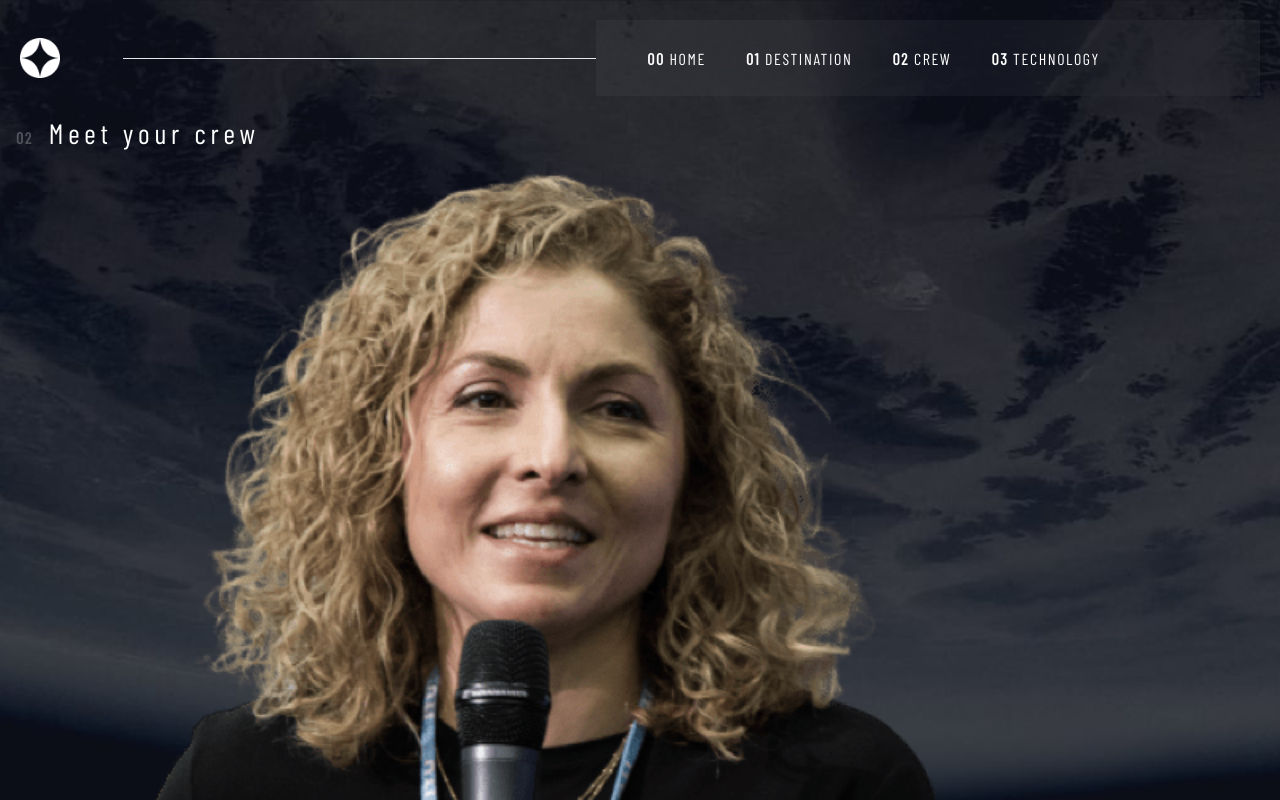
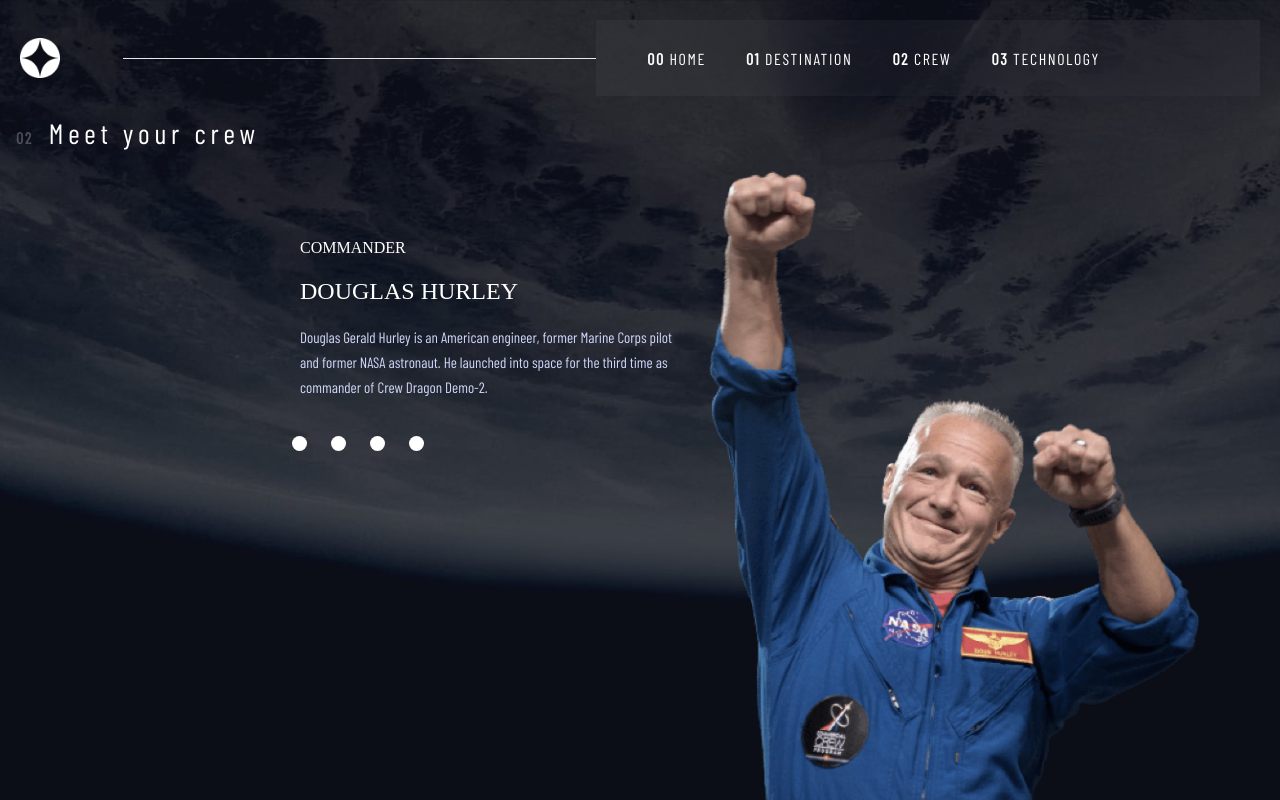
Before and after one commit to INIstheguyy/space-tourism-landing-page, a React (Create React App) app: page /crew in a window 1280 px wide. Shown: the top 800 px of the page. Built offline with nearby package versions, Linux system fonts and the light colour scheme; a web font is replaced by a local one.

Commit message:
further commit

```diff
--- a/src/components/Crew/Crew.jsx
+++ b/src/components/Crew/Crew.jsx
@@ -1,67 +1,110 @@
-import Navbar from "../Navbar";
-import './Crew.css'
-import { useState } from 'react'
-import crew1 from '../assets/crew/image-anousheh-ansari.png'
-// import { Link } from 'react-router-dom';
+import React, { useState } from 'react';
+import Navbar from '../Navbar';
+import './Crew.css';
+import crew4 from '../assets/crew/image-anousheh-ansari.png';
+import crew1 from '../assets/crew/image-douglas-hurley.png'
+import crew2 from '../assets/crew/image-mark-shuttleworth.png'
+import crew3 from '../assets/crew/image-victor-glover.png'
+import CrewLayout from './CrewLayout';
+import { crew } from '../consts/constant';
 
 const Crew = () => {
-    const [selectedCrew, setSelectedCrew] = useState('one')
+  const [selectedCrew, setSelectedCrew] = useState('one');
+
   function toggleCrewImage() {
-        if(selectedCrew === "one"){
-            return(
+    if (selectedCrew === 'one') {
+      return (
         <div>
           <img className="w-full h-full" src={crew1} alt="" />
-                    <hr className="bg-slate-50 h-[70%]"/>
+          <hr className="bg-slate-50 h-[70%]" />
         </div>
-            )
-        }else if(selectedCrew === "two"){
-            return(
-                <div>
-                    <img className="w-full h-full" src={crew1} alt="" />
-                </div>
-            )
-        }else if(selectedCrew === "three"){
-            return(
-                <div>
-                    <img className="w-full h-full" src={crew1} alt="" />
-                </div>
-            )
-        }else if(selectedCrew === "four"){
-            return(
-                <div>
-                    <img className="w-full h-full" src={crew1} alt="" />
-                </div>
-            )
+      );
+    } else if (selectedCrew === 'two') {
+      return <img className="w-full h-full" src={crew2} alt="" />;
+    } else if (selectedCrew === 'three') {
+      return <img className="w-full h-full" src={crew3} alt="" />;
+    } else if (selectedCrew === 'four') {
+      return <img className="w-full h-full" src={crew4} alt="" />;
     }
   }
+
+  function toggleCrewInfo() {
+    if (selectedCrew === 'one') {
       return (
-        <div className=" crew-desktop w-full h-full">
-            <Navbar/>
+        <CrewLayout
+          name={crew.one.name}
+          role={crew.one.role}
+          description={crew.one.bio}
+        />
+      );
+    } else if (selectedCrew === 'two') {
+      return (
+        <CrewLayout
+          name={crew.two.name}
+          role={crew.two.role}
+          description={crew.two.bio}
+        />
+      );
+    } else if (selectedCrew === 'three') {
+      return (
+        <CrewLayout
+          name={crew.three.name}
+          role={crew.three.role}
+          description={crew.three.bio}
+        />
+      );
+    } else if (selectedCrew === 'four') {
+      return (
+        <CrewLayout
+          name={crew.four.name}
+          role={crew.four.role}
+          description={crew.four.bio}
+        />
+      );
+    }
+  }
+
+  return (
+    <div className="crew-desktop w-full h-full">
+      <Navbar />
       <div>
-                <h1 className="md:text-[28px]  text-center md:text-left font-heading2 text-color3 font-normal text-base leading-tight tracking-[0.3rem]">
+        <h1 className="md:text-[28px] text-center md:text-left font-heading2 text-color3 font-normal text-base leading-tight tracking-[0.3rem]">
           <span className="text-base font-semibold tracking-widest leading-tight mix-blend-normal opacity-25 px-2 md:px-4">
             02
           </span>
           Meet your crew
         </h1>
-                <div className="md:px-20 lg:flex mt-5">
+        <div className="md:px-20 lg:flex flex-row-reverse mt-5">
           <div className="px-[100px] py-[25px] lg:w-[100%] lg:p-0">
             {toggleCrewImage()}
           </div>
-                    <div className="lg:ml-[200px]">
-                        <div className="flex justify-evenly my-5 md:text-[16px] md:px-[50px] py-3 lg:px-0">
-                            <span className=""></span>
-                            <span className=""></span>
-                            <span className=""></span>
-                            <span className=""></span>
+          <div className="lg:ml-[200px] pt-10">
+                <div className=' lg:flex flex-col-reverse'>
+                    <div className="flex justify-center lg:justify-start py-2">
+                    <span
+                        className="w-[15px] h-[15px] bg-color3 rounded-full mx-3 cursor-pointer"
+                        onClick={() => setSelectedCrew('one')}
+                    ></span>
+                    <span
+                        className="w-[15px] h-[15px] bg-color3 rounded-full mx-3 cursor-pointer"
+                        onClick={() => setSelectedCrew('two')}
+                    ></span>
+                    <span
+                        className="w-[15px] h-[15px] bg-color3 rounded-full mx-3 cursor-pointer"
+                        onClick={() => setSelectedCrew('three')}
+                    ></span>
+                    <span
+                        className="w-[15px] h-[15px] bg-color3 rounded-full mx-3 cursor-pointer"
+                        onClick={() => setSelectedCrew('four')}
+                    ></span>
                     </div>
-                        <div>
+                    <div>{toggleCrewInfo()}</div>
                 </div>
           </div>
         </div>
       </div>
     </div>
   );
-}
+};
 
 export default Crew;
--- a/src/components/Crew/CrewLayout.jsx
+++ b/src/components/Crew/CrewLayout.jsx
@@ -1,6 +1,10 @@
-const CrewLayout = () => {
+const CrewLayout = ({role, name, description}) => {
     return (
-        <div></div>
+        <div className=" text-center  p-5 lg:text-left">
+            <h3 className="py-2  font-heading1 font-normal text-[16px] leading-[18px] text-color3 uppercase">{role}</h3>
+            <h1 className="py-2  font-heading1 font-normal text-[24px] leding-[28px] text-color3 uppercase">{name}</h1>
+            <p className=" py-2 font-heading2 font-normal text-[15px] leading-[25px] text-color2 ">{description}</p>
+        </div>
      );
 }
 
--- a/src/components/Destination/Destination.jsx
+++ b/src/components/Destination/Destination.jsx
@@ -103,27 +103,27 @@ const Destination = () => {
             {togglePlanetImage()}
           </div>
           <div className=" lg:ml-[200px] ">
-              <div className="text-color3 flex justify-evenly my-5 md:text-[16px] md:px-[50px] py-3 lg:px-0 ">
+              <div className="text-color3 flex justify-center lg:justify-start py-2 ">
                 <p
-                  className={selectedPlanet  ? "hover-underline-animation " : ""}
+                  className= "hover-underline-animation cursor-pointer mx-3"
                   onClick={() => setSelectedPlanet("moon")}
                 >
                   {destination.moon.name}
                 </p>
                 <p
-                  className={selectedPlanet === "mars" ? "hover-underline-animation " : ""}
+                  className= "hover-underline-animation cursor-pointer mx-3"
                   onClick={() => setSelectedPlanet("mars")}
                 >
                   {destination.mars.name}
                 </p>
                 <p
-                  className={selectedPlanet === "europa" ? "hover-underline-animation " : ""}
+                  className= "hover-underline-animation cursor-pointer mx-3"
                   onClick={() => setSelectedPlanet("europa")}
                 >
                   {destination.europa.name}
                 </p>
                 <p
-                  className={selectedPlanet === "titan" ? "hover-underline-animation " : ""}
+                  className= "hover-underline-animation cursor-pointer mx-3"
                   onClick={() => setSelectedPlanet("titan")}
                 >
                   {destination.titan.name}
```
Lines whose indentation alone changed are shown as unchanged.
